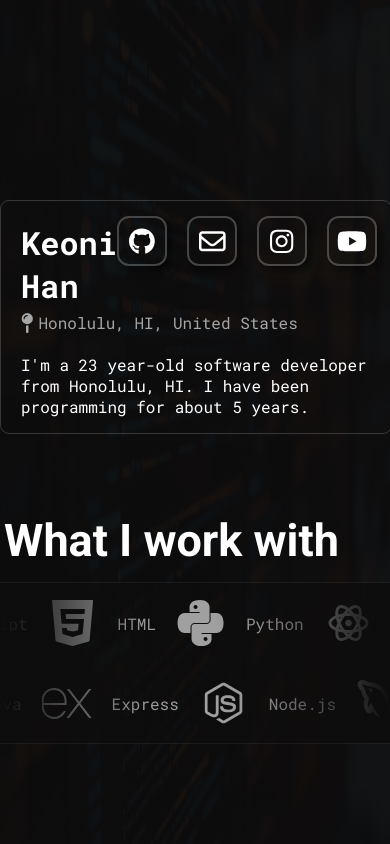
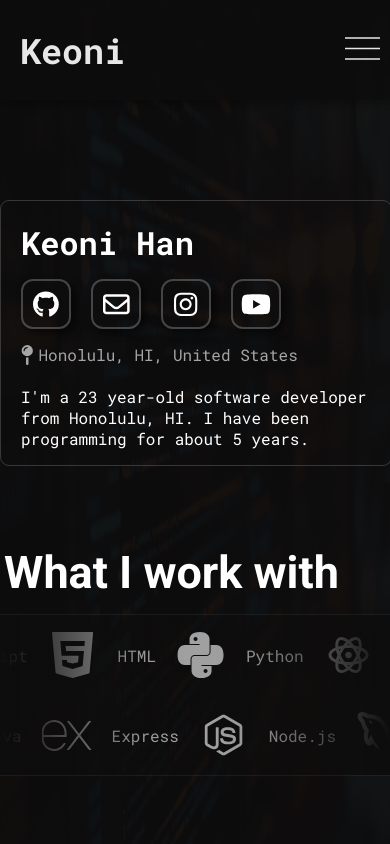
Before and after one commit to KeoniHan2024/keonis-portfolio-website, a React (Vite) app: page /home in a window 390 px wide. Shown: the top 844 px of the page. Built offline with nearby package versions, Linux system fonts and the light colour scheme.

Commit message:
updated mobile header

```diff
--- a/src/css/containers.css
+++ b/src/css/containers.css
@@ -378,7 +378,17 @@ li {
 }
 
 
-@media(max-width: 650px) {
+@media(max-width: 800px) {
+    .title-row {
+        flex-direction: column;
+    }
+    .dev-name {
+        text-wrap: nowrap;
+    }
+    .button-grid {
+        margin-bottom: 10px;
+        margin-left: 20px;
+    }
     .contact-container {
         width: 100%;
     }
@@ -411,6 +421,9 @@ li {
         width: 15px;
         height: 15px;
     }
-
+    .project-info-container .project-desc {
+        font-size: 10px;
+        padding-right: 20px;
+    }
 
 }
--- a/src/css/global.css
+++ b/src/css/global.css
@@ -40,7 +40,7 @@
   }
 
 
-  @media(max-width: 650px) {
+  @media(max-width: 800px) {
     .home-grid {
       padding-top: 200px;
       display: flex;
@@ -143,3 +143,42 @@ a:visited {
   filter: blur(0);
   transform: translateX(0);
 }
+
+#backToTopBtn {
+  display: block;
+  position: fixed; /* Fixed to the viewport */
+  bottom: 10px;
+  left: 50%;
+  z-index: 99; /* Ensure it's on top of other elements */
+  border: none;
+  outline: none;
+  background-color: rgba(0, 0, 0, 0.5); /* Semi-transparent background */
+  color: white;
+  cursor: pointer;
+  padding: 10px;
+  border-radius: 5px;
+  font-size: 16px;
+  opacity: 0.3; /* Slightly transparent */
+  transition: opacity 0.3s ease-in-out;
+}
+
+#backToTopBtn:hover {
+  opacity: 1; /* Fully opaque on hover */
+}
+
+#backToTopBtn svg {
+  width: 1.2em;
+  height: 1.2em;
+  display: block; /* To center the SVG in the button */
+  margin: 0 auto;
+}
+
+html {
+  scroll-behavior: smooth;
+}
+
+@media(max-width: 800px) {
+  #backToTopBtn {
+    display: none;
+  }
+}
--- a/src/css/header.css
+++ b/src/css/header.css
@@ -57,16 +57,22 @@
     display: none;
 }
 
+.navBar {
+    opacity: 0;
+}
 
 
 
-@media(max-width: 650px) {
+
+@media(max-width: 800px) {
     .dropdown-button {
         height: 50px;
         width: 50px;
         background-color: transparent;
         padding-right: 45px;
         border: none;
+        z-index: 1001;
+        cursor: pointer;
     }
     .menu-img {
         height: 35px;
@@ -79,12 +85,47 @@
         opacity: 0;
     }
     .header-mobile {
-        display: block;
+        position: fixed;
+        top: 0;
+        left: 0;
+        height: 100px;
+        display: flex;
+        flex-direction: row;
+        flex-wrap: wrap;
+        row-gap: 0;
+        justify-content: space-between;
+        align-items: center;
+        background-color: #0e0d0d;
+        opacity: 0.9;
+        z-index: 1000;
+        box-shadow: 5px 5px 5px rgba(12, 12, 12, 0.212);
     }
     .navBar {
+        position: fixed;
+        top: 100px;
+        left: 0;
         display: flex;
         flex-direction: column;
+        width: 100%;
+        row-gap: 10px;
+        background-color: #0e0d0d;
+        filter: blur(5px);
+        transform: translateY(-100%);
+        opacity: 0;
+        z-index: 999;
+        pointer-events: none;
+        transition: all 0.6s;
+    }
+    .navBar.visible {
+        opacity: 1;
+        filter: blur(0);
+        transform: translateY(0);
+    }
+    .header-mobile .logo-text {
+        margin: 0px;
+        text-wrap: nowrap;
+    }
+    #dropdownMenu a {
         width: fit-content;
-        row-gap: 10px;
     }
 }
--- a/src/pages/home.tsx
+++ b/src/pages/home.tsx
@@ -17,13 +17,12 @@ function Home() {
                 entries.forEach(entry => {
                   if (entry.isIntersecting) {
                     entry.target.classList.add('show');
-                    console.log('Hidden target is intersecting!');
                 }
                 else {
                     entry.target.classList.remove('show');
                   }
                 });
-              }, {threshold: 0.2});
+              }, {threshold: 0.4});
 
             hiddenElements.forEach((el) => observer.observe(el))
 
@@ -50,6 +49,20 @@ function Home() {
             <TechContainer/>
             <ExperienceContainer/>
             <ProjectContainer/>
+            {/* <a href="#top" className="back-to-top-button">
+              <button id="backToTopBtn" title="Back to top">
+                <svg xmlns="http://www.w3.org/2000/svg" viewBox="0 0 24 24" fill="currentColor" className="w-6 h-6">
+                  <path fill-rule="evenodd" d="M12 2.25c-5.304 0-9.75 4.446-9.75 9.75s4.446 9.75 9.75 9.75 9.75-4.446 9.75-9.75S17.304 2.25 12 2.25zm8.25 9.75a8.25 8.25 0 01-8.25 8.25 8.25 8.25 0 01-8.25-8.25 8.25 8.25 0 018.25-8.25 8.25 8.25 0 018.25 8.25zM12.53 6.47a.75.75 0 00-1.06 0l-4.5 4.5a.75.75 0 001.06 1.06l3.22-3.22v6.88a.75.75 0 001.5 0V8.81l3.22 3.22a.75.75 0 001.06-1.06l-4.5-4.5z" clip-rule="evenodd" />
+                </svg>
+              </button>
+            </a> */}
+            <a href="#top" className="back-to-top-button">
+              <button id="backToTopBtn" title="Back to top">
+                <svg xmlns="http://www.w3.org/2000/svg" viewBox="0 0 24 24" fill="currentColor" className="w-6 h-6">
+                  <path fill-rule="evenodd" d="M12 2.25c-5.304 0-9.75 4.446-9.75 9.75s4.446 9.75 9.75 9.75 9.75-4.446 9.75-9.75S17.304 2.25 12 2.25zm8.25 9.75a8.25 8.25 0 01-8.25 8.25 8.25 8.25 0 01-8.25-8.25 8.25 8.25 0 018.25-8.25 8.25 8.25 0 018.25 8.25zM12.53 6.47a.75.75 0 00-1.06 0l-4.5 4.5a.75.75 0 001.06 1.06l3.22-3.22v6.88a.75.75 0 001.5 0V8.81l3.22 3.22a.75.75 0 001.06-1.06l-4.5-4.5z" clip-rule="evenodd" />
+                </svg>
+              </button>
+            </a>
         </div>
         </>
     )
--- a/src/ui/header.tsx
+++ b/src/ui/header.tsx
@@ -1,13 +1,13 @@
 import "../css/header.css";
 import "../css/global.css";
-// import { useRef, useState } from "react";
+import { useRef, useState } from "react";
 
 function Header() {
-//   const dropDownRef = useRef<HTMLElement>(null);
-//   const [isVisible, setIsVisible] = useState(false);
-//   const dropdownClick = () => {
-//     setIsVisible(!isVisible);
-//   };
+  const dropDownRef = useRef<HTMLElement>(null);
+  const [isVisible, setIsVisible] = useState(false);
+  const dropdownClick = () => {
+    setIsVisible(!isVisible);
+  };
   return (
     <>
       <div className="header">
@@ -28,8 +28,10 @@ function Header() {
         </div>
       </div>
 
-      {/* <div className="header-mobile">
-        <h1>Keoni Han</h1>
+      <div className="header-mobile">
+        <a href="#">
+          <p className="logo-text">Keoni</p>
+        </a>
         <button
           className="dropdown-button"
           id="dropdownToggle"
@@ -42,14 +44,11 @@ function Header() {
           />
         </button>
       </div>
-
-      {isVisible && (
-        <nav id="dropdownMenu" className="navBar" ref={dropDownRef}>
-          <a href="#">Home</a>
-          <a href="#">Exercises</a>
-          <a href="#">Progress</a>
+        <nav id="dropdownMenu" className={`navBar  ${isVisible ? 'visible' : ''}`} ref={dropDownRef}>
+          <a href="#"> <p className="header-text">About me</p></a>
+          <a href="#"> <p className="header-text">Social Media</p></a>
+          <a href="#"> <p className="header-text">Contact Me</p></a>
         </nav>
-      )} */}
     </>
   );
 }
--- a/src/ui/projectContainer.tsx
+++ b/src/ui/projectContainer.tsx
@@ -58,7 +58,7 @@ function ProjectContainer() {
             </button>
           </div>
           <div className="project-info-container">
-            <p>
+            <p className="project-desc">
               A web application that allows users to log workouts, track
               progress, and manage exercises with ease. Built using React and
               TypeScript
@@ -88,7 +88,7 @@ function ProjectContainer() {
             </button>
           </div>
           <div className="project-info-container">
-            <p>
+            <p className="project-desc">
               An interactive web application designed to visualize and
               manipulate molecular structures. Users can explore 3D models of
               molecules using their hand gestures and camera.
@@ -110,7 +110,7 @@ function ProjectContainer() {
             </button>
           </div>
           <div className="project-info-container">
-            <p>
+            <p className="project-desc">
               Using Hugging Face, this application allows a user to put ASL
               signs and have it detect in real time what letter you are holding
               up.
@@ -141,7 +141,7 @@ function ProjectContainer() {
             </button>
           </div>
           <div className="project-info-container">
-            <p>
+            <p className="project-desc">
               React web app for augmented reality stories that showcase how the
               Shiley Marcos building at the University of Portland was able to
               achieve LEED Status. While also creating a dashboard that shows
@@ -176,7 +176,7 @@ function ProjectContainer() {
             </button>
           </div>
           <div className="project-info-container">
-            <p>
+            <p className="project-desc">
               A Python application to compare NBA player statistics across
               seasons. Users select players and stats via a Tkinter GUI, with
               data fetched using the NBA API. Sklearn powers statistical
@@ -211,7 +211,7 @@ function ProjectContainer() {
             </button>
           </div>
           <div className="project-info-container">
-            <p>
+            <p className="project-desc">
               Built a full-stack web app replicating eBay's bidding, item
               listing, buying, and authentication using the LAMP stack (Linux,
               Apache, MySQL, PHP). Developed a secure user authentication system
```
